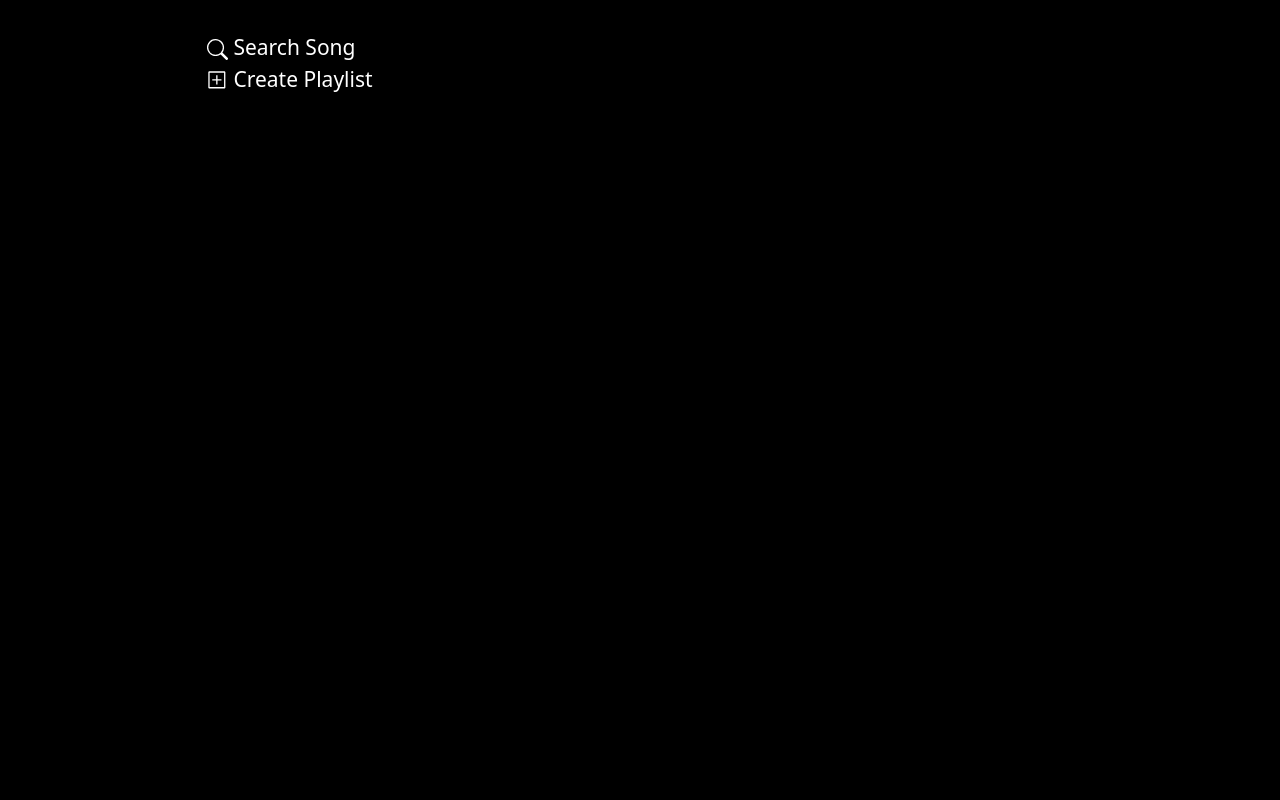
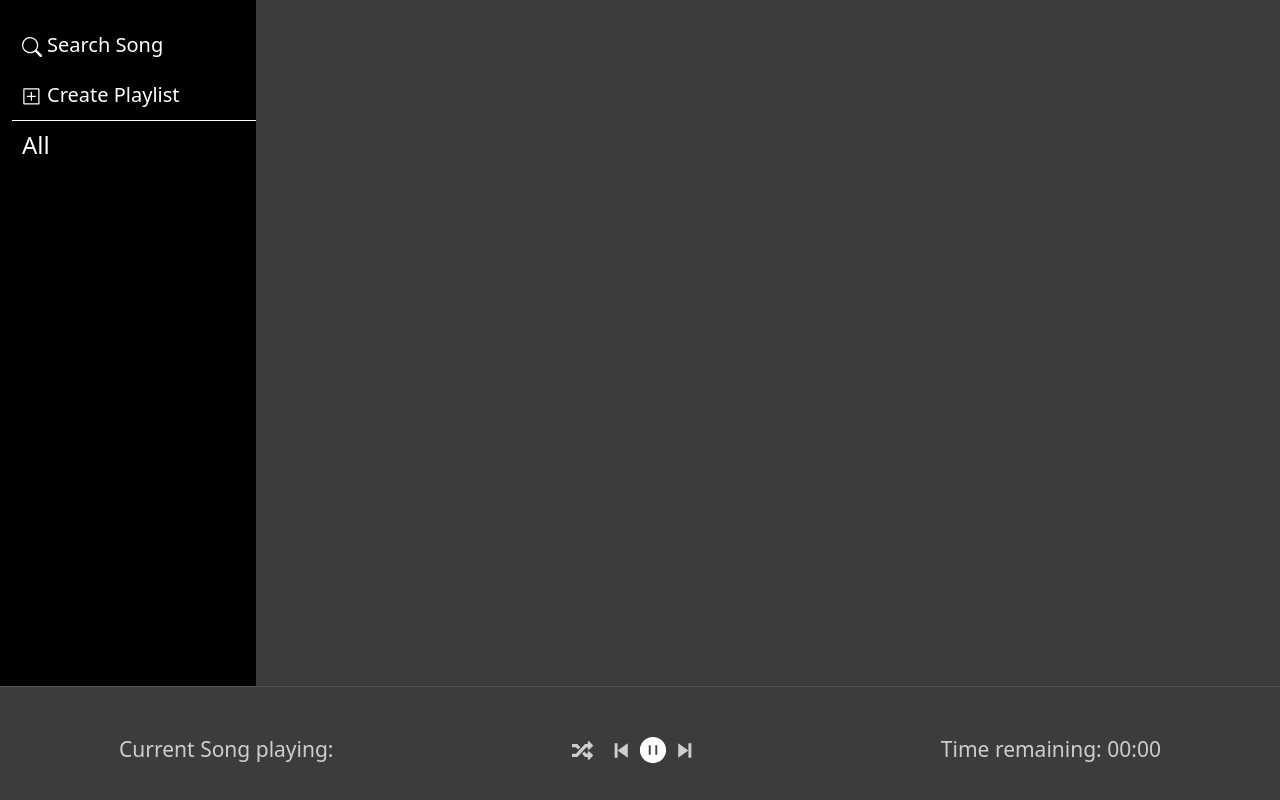
Before and after one commit to RodrigoRG1921/music-player-simulator, a React (Create React App) app: page / in a window 1280 px wide. Built offline with nearby package versions, Linux system fonts and the light colour scheme.

Commit message:
Added styles

```diff
--- a/src/App.css
+++ b/src/App.css
@@ -1,12 +1,14 @@
-.App{
-    display:flex;
-    flex-direction: column;
-    align-items: center;
-    margin-top: 2rem;
-    justify-content: center;
+.app{
+    height: 100vh;
     font-size: 21px;
     background-color: black;
     color: white;
+    display: grid;
+    grid-template-columns: 0.75fr 3fr;
+    grid-template-rows: 3fr 0.5fr;
+    grid-template-areas:
+        "navbar content "
+        "footer footer";
 
 }
 html, body{
@@ -16,3 +18,31 @@ html, body{
 .ButtonBar{
     margin-right: 700px;
 }
+.player {
+    grid-area: footer;
+    display: flex;
+    flex-direction: column;
+    justify-content: end;
+    border-top: 0.2px solid rgba(255, 255, 255, 0.1);
+    background-color: rgb(60, 60, 60);
+
+
+}
+
+.leftNavbar{
+    margin-top: 20px;
+    grid-area: navbar;
+    display: flex;
+    flex-direction: column;
+    justify-content:flex-start;
+    overflow-y:scroll;
+
+}
+.app-content {
+    padding: 40px;
+    grid-area: content;
+    display: flex;
+    flex-direction: column;
+    background: rgb(60, 60, 60)   ;
+
+}
--- a/src/App.js
+++ b/src/App.js
@@ -1,15 +1,14 @@
 import React, { useEffect, useState } from 'react'
 import { Button } from './components/Button'
-import { Form } from './components/Form'
 import { SongList } from './components/SongList'
 import './App.css'
 import { Timer } from './components/Timer'
 import { Playlist } from './components/Playlist'
 import { AddModal } from './components/AddModal'
 import { BsSearch } from 'react-icons/bs'
-import { FaRandom } from 'react-icons/fa'
 import { VscDiffAdded } from 'react-icons/vsc'
 import { AddPlaylistModal } from './components/AddPlaylistModal'
+
 
 
 function getRandomInt(min, max) {
@@ -23,12 +22,22 @@ export const App = () => {
     const [songPlaying, setSongPlaying] = useState(false)
     const [currentTime, setCurrentTime] = useState(0)
     const [currentSong, setCurrentSong] = useState("")
-    const [currentPlaylist, setCurrentPlaylist] = useState([])
+    const [currentPlaylist, setCurrentPlaylist] = useState("All")
     const [searchSongModal, setSearchSongModal] = useState(false)
     const [playlistModal, setPlaylistModal] = useState(false)
     const [playlists, setPlaylists] = useState([])
     const [isPaused, setIsPaused] = useState(false)
 
+    const handleSkipButton = (event) => {
+        console.log(event.target.id)
+        /*if (target.id=="next"){
+            console.log(currentSong)
+            console.log(songList.indexOf(currentSong))
+            setCurrentSong(songList[songList.indexOf(currentSong)+1])
+        } else if (target.id=="back"){
+            setCurrentSong(songList[songList.indexOf(currentSong)-1])
+        } */
+    }
     const handleChangeSong = ({ target }) => {
         const {id, value} = target
         setSong({...song, [id]: value})
@@ -53,12 +62,14 @@ export const App = () => {
     }
 
     const handleRandomClick = () => {
+        if(songList.length>0){
             getRandomInt(0,songList.length)
             setSongPlaying(true)
             setCurrentSong(songList[getRandomInt(0,songList.length)])
-        console.log("currentSong" + currentSong)
             const totalTime=((currentSong.durationMinutes*60000)+(currentSong.durationSeconds*1000))
             setCurrentTime(parseInt(totalTime))
+            setIsPaused(false)
+        } return
     }
 
     const handleChangePlaylist = ({target}) => {
@@ -69,21 +80,21 @@ export const App = () => {
     const handleSubmitPlaylistModal = () => {
         setPlaylists([...playlists, currentPlaylist])
         setPlaylistModal(false)
-        console.log(playlists)
+    }
+
+    const handlePlaylistClick = (playlist) => {
+        setCurrentPlaylist(playlist)
     }
 
     useEffect(() => {
         const intervalReference = setInterval(() => {
             if (currentTime>0 && !isPaused){
                 setCurrentTime((_currentTime) => _currentTime-1000)
-                console.log("corriendo")
             }else if (currentTime>0 && isPaused){
                 setCurrentTime(currentTime)
-                console.log("pausa")
             } else{
                 setSongPlaying(false)
                 clearInterval(intervalReference)
-                console.log("terminatimer")
             }
         },1000)
         return () => {
@@ -91,25 +102,34 @@ export const App = () => {
         }
     }, [songPlaying, currentTime, isPaused])
   return (
-    <div className="App">
-        <div className="ButtonBar">
+
+    <div className="app">
+        <div className="leftNavbar">
             <Button title={"Search Song"} handleClick={() => setSearchSongModal(true)} icon={<BsSearch />}  />
             <Button title={"Create Playlist"} handleClick={() => setPlaylistModal(true)} icon={<VscDiffAdded />}  />
-        </div>
-        {songList.length>0 ?
-            <div>
-                <SongList songList={songList} handleSongClick={handleSongClick} />
-                <Button title={"Random Song"} handleClick={handleRandomClick} icon={<FaRandom />} />
-            </div> : <div />}
-        {songPlaying &&
-            <Timer currentSong={currentSong.name} currentTime={currentTime} isPlaying={isPaused} handlePauseClick={handlePauseClick}/>
-        }
+            <Playlist playlist={"All"} handlePlaylistClick={handlePlaylistClick}  />
             {playlists.map((playlist) => {
-            const FilteredSongs = songList.filter((songObject) => songObject.playlist == playlist)
+
             return (
-                <Playlist playlists={playlist} songList={FilteredSongs} />
+                <Playlist playlist={playlist} handlePlaylistClick={handlePlaylistClick}  />
             )
         })}
+        </div>
+        <div className="app-content">
+        {songList.length>0 ?
+            <div >
+                <SongList songList={songList} handleSongClick={handleSongClick} currentPlaylist={currentPlaylist}/>
+            </div> : <div />}
+        </div>
+        <div className='player'>
+            <Timer currentSong={currentSong.name}
+                currentTime={currentTime}
+                isPlaying={isPaused}
+                handlePauseClick={handlePauseClick}
+                handleRandomClick={handleRandomClick}
+                handleSkipButton={handleSkipButton}
+                />
+        </div>
 
         <AddModal handleClose={() => setSearchSongModal(false)}
                   show={searchSongModal}
--- a/src/components/AddPlaylistModal.js
+++ b/src/components/AddPlaylistModal.js
@@ -19,6 +19,7 @@ export const AddPlaylistModal = ({ show, handleClose, handleSubmitModal, handleC
                 as="textarea"
                 placeholder="Leave a comment here"
                 style={{ height: '100px' }}
+                id="description"
                 />
             </FloatingLabel>
           </Form>
--- a/src/components/Button.css
+++ b/src/components/Button.css
@@ -1,5 +1,8 @@
 .button-bar {
     cursor: pointer;
+    padding: 10px;
+    font-size: 20px;
+    margin-left: 12px;
 }
 
 .button-bar span{
--- a/src/components/Playlist.css
+++ b/src/components/Playlist.css
@@ -1,11 +1,9 @@
 .playlistSquare {
-    border: 1px solid white;
-    display: flex;
-    align-items: center;
-    flex-direction: column;
+   border-top: 1px solid white;
+   padding: 10px;
+   margin-left: 12px;
 }
 
-.playlistSquare h4{
-    margin-top: 0;
+.playlistSquare span{
     cursor: pointer;
 }
--- a/src/components/Playlist.js
+++ b/src/components/Playlist.js
@@ -1,26 +1,12 @@
 import React from 'react'
 import './Playlist.css'
-import { AiFillPlayCircle } from 'react-icons/ai'
-import { useState } from 'react'
-
-export const Playlist = ({songList , playlists, handleSongClick}) => {
-  const [showSongs, setShowSongs] = useState(false);
 
 
+export const Playlist = ({songList , playlist, handleSongClick, handlePlaylistClick}) => {
   return (
     <div className="playlistSquare">
-        <h4 onClick={() => setShowSongs(!showSongs)}>{playlists} </h4>
-      {showSongs && songList.map((songObject) => {
-            return (
-              <div className="SongList-song">
-                <AiFillPlayCircle onClick={() => handleSongClick(songObject.durationMinutes, songObject.durationSeconds, songObject) } style={{cursor: "pointer"}} />
-                    <span key={songObject.name+"1"}>
-                      {songObject.name} -    {songObject.durationMinutes}:{songObject.durationSeconds}
-                    </span>
-                </div>
-            )
-        })
-      }
+        <h4 onClick={() => handlePlaylistClick(playlist)}>{playlist} </h4>
+
     </div>
   )
 }
--- a/src/components/SongList.css
+++ b/src/components/SongList.css
@@ -1,21 +1,24 @@
-.SongList-song span{
-    margin-left:10px;
 
-}
-.SongList-song {
-    margin:5px;
-
-}
-.SongList-song:hover{
+.songList-song:hover{
 
     background-color: rgba(122, 113, 122, 0.4);
 }
-.SongList{
-    display: flex;
-    flex-direction: column;
-    justify-content: center;
+.songList{
+    width: 100%;
+    height: 100%;
 }
 
-.SongList h4{
+.songList-title {
     text-align: center;
 }
+.songList-song{
+    display: flex;
+    flex-direction: row;
+    justify-content: space-between;
+
+}
+.prueba{
+    display: flex;
+    align-items: center;
+    gap: 10px;
+}
--- a/src/components/Timer.css
+++ b/src/components/Timer.css
@@ -1,14 +1,28 @@
 .playBox{
-    background-color: gray;
-    border-radius: 10px;
-    padding: 20px;
-    border: solid 2px white;
-    margin: auto;
-}
-.playBox h4{
-    margin-top: 0;
+    height: 100%;
+    display: flex;
+    flex-wrap: wrap;
+    align-items: center;
+    justify-content: space-around;
+    height: 100px;
+    margin-bottom: 0;
+    color: rgba(255, 255, 255, 0.75)
 }
 
-.playBox-time{
-    flex: 2;
+.playBox-icons :hover {
+    color: white;
 }
+
+.playBox-central-icons {
+    color: white;
+    cursor: pointer;
+
+}
+.playBox-icons{
+    cursor: pointer;
+}
+
+.playBox-center{
+    display: flex;
+    align-items: center;
+}
--- a/src/components/Timer.js
+++ b/src/components/Timer.js
@@ -1,18 +1,29 @@
 
 import './Timer.css'
-import { AiFillPauseCircle } from 'react-icons/ai'
-import { AiFillPlayCircle } from 'react-icons/ai'
+import { AiFillPauseCircle, AiFillPlayCircle  } from 'react-icons/ai'
+import { FaRandom } from 'react-icons/fa'
+import { BiSkipNext } from 'react-icons/bi'
 
-export const Timer = ({currentSong, currentTime, isPlaying, handlePauseClick}) => {
+export const Timer = ({currentSong, currentTime, isPlaying, handlePauseClick, handleRandomClick, handleSkipButton}) => {
 
   return (
     <div className="playBox">
-        <h4>Current Song playing: {currentSong}</h4>
-        <span>Time remaining: </span>
-        <span className='playBox-time'>{("0" + Math.floor((currentTime / 60000) % 60)).slice(-2)}:</span>
-        <span className='playBox-time'>{("0" + Math.floor((currentTime / 1000) % 60)).slice(-2)}</span> <br />
-        {!isPlaying ? <AiFillPauseCircle style={{marginLeft:"155px", cursor:"pointer"}} onClick={handlePauseClick} /> :
-        <AiFillPlayCircle style={{marginLeft:"155px", cursor:"pointer"}} onClick={handlePauseClick} /> }
+        <span>Current Song playing: {currentTime>0 ? currentSong : ""}</span>
+        <div className="playBox-center">
+        <FaRandom className="playBox-icons" onClick={handleRandomClick} style={{cursor: "pointer", marginRight:"10px"}}/>
+        <BiSkipNext className="playBox-icons" onClick={handleSkipButton} size="35px" style={{transform: "rotate(180deg)"}} id="back" />
+        {!isPlaying ? <AiFillPauseCircle className="playBox-central-icons" size="30px " onClick={handlePauseClick} /> :
+        <AiFillPlayCircle className="playBox-central-icons" size="30px" onClick={handlePauseClick} /> }
+        <div onClick={handleSkipButton} id="next">
+          <BiSkipNext className="playBox-icons" size="35px" />
+        </div>
+
+        </div>
+        <div className="playbox-timer">
+          <span>Time remaining: </span>
+          <span className='playBox-time'>{("0" + Math.floor((currentTime / 60000) % 60)).slice(-2)}:</span>
+          <span className='playBox-time'>{("0" + Math.floor((currentTime / 1000) % 60)).slice(-2)}</span>
+        </div>
     </div>
   )
 }
```
Also changed, not shown: src/components/SongList.js (+22 -7 lines). Lines whose indentation alone changed are shown as unchanged.
